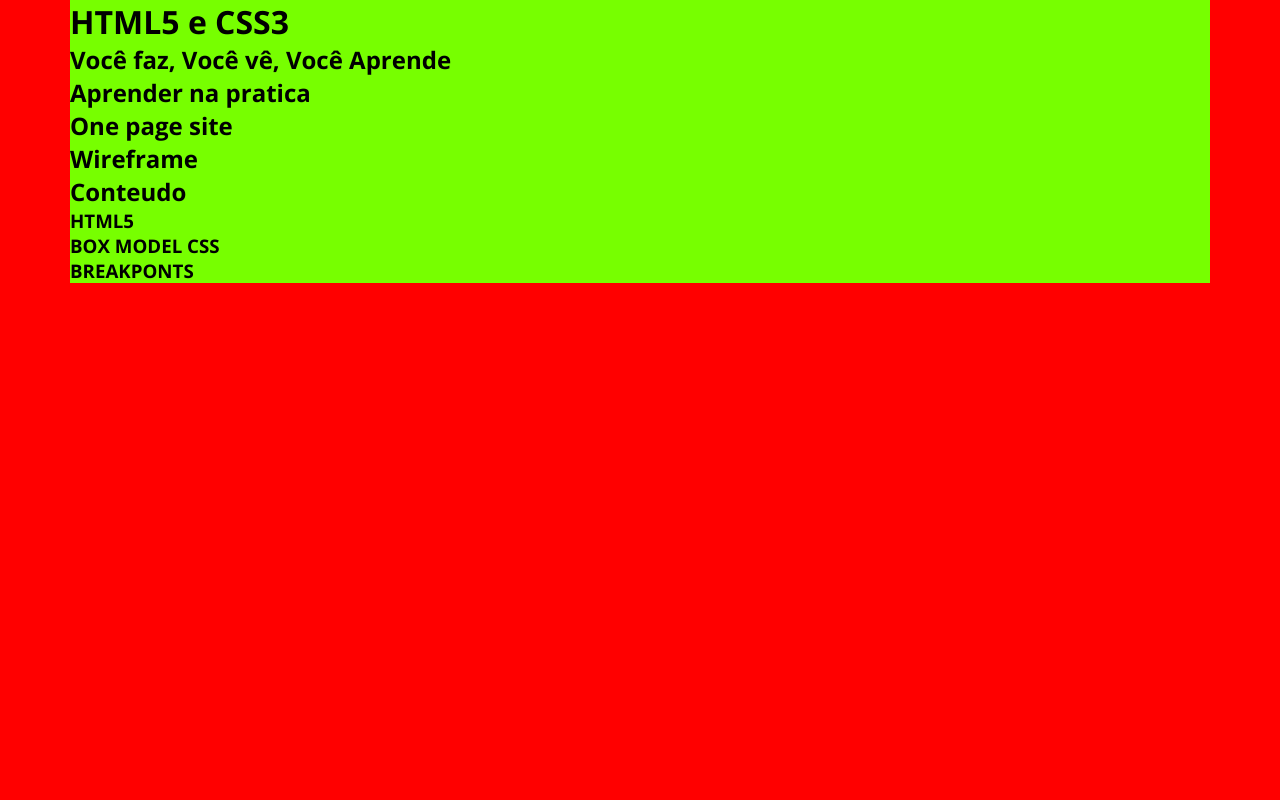
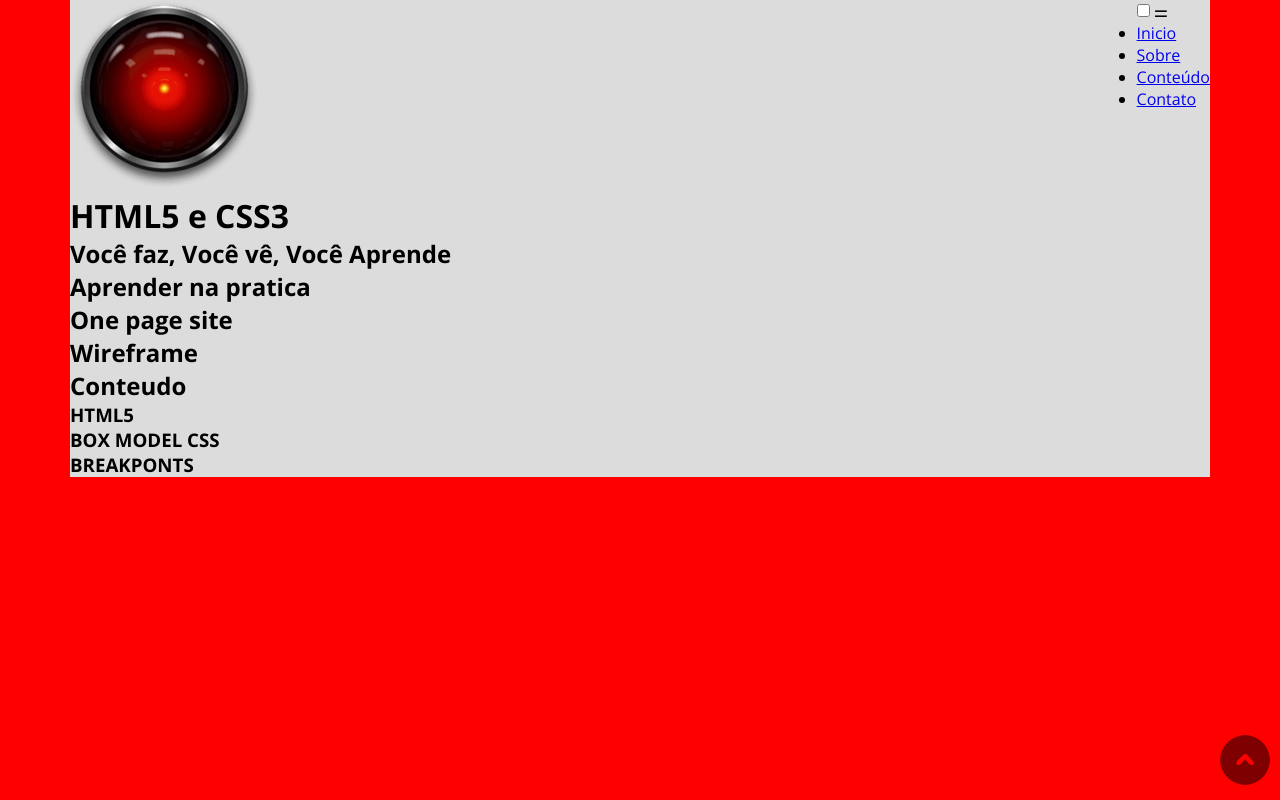
Before and after one commit to pmonterrazo/Instapam-Project, a plain HTML site: page index.html in a window 1280 px wide. Drawn offline with nearby package versions, Linux system fonts and the light colour scheme.

Commit message:
Alterações no Layout

```diff
--- a/index.html
+++ b/index.html
@@ -14,9 +14,21 @@
 
 <body>
     <!-- Cabeçalho -->
-    <header>
-        <div class="Container">
-
+    <header id="inicio"">
+        <div class="Container Flex">
+            <div id="logo">
+                <img src="img/logo.png" alt="hal 9000">
+            </div>
+            <nav>
+                <input type="checkbox" name="" id="check">
+                <label for="check">&#x268c;</label>
+                <ul>
+                    <li><a href="#inicio">Inicio</a></li>
+                    <li><a href="#sobre">Sobre</a></li>
+                    <li><a href="#conteudo">Conteúdo</a></li>
+                    <li><a href="#contato">Contato</a></li>
+                </ul>
+            </nav>
         </div>
     </header>
     <!-- Destaque -->
@@ -28,7 +40,7 @@
 
     </main>
     <!-- Sobre -->
-    <section>
+    <section id="sobre">
         <div class="Container">
             <h2>Aprender na pratica</h2>
         </div>
@@ -49,7 +61,7 @@
 
     </section>
     <!-- Conteudo -->
-    <section>
+    <section id="conteudo">
         <div class="Container">
             <h2>Conteudo</h2>
             <h3>HTML5</h3>
@@ -59,10 +71,10 @@
 
     </section>
     <!-- Rodapé -->
-    <footer>
+    <footer id="contato">
 
     </footer>
-
+    <a href="#inicio" id="topo"><img src="img/topo.png" alt="topo do site"></a>
 </body>
 
 </html>
--- a/style.css
+++ b/style.css
@@ -23,10 +23,21 @@ body {
 /* Layout */
 .Container {
     margin: 0 auto;
-    background-color: #77ff00;
+    background-color: #dcdcdc;
 }
 
+.Flex{
+    display: flex;
+    justify-content: space-between;
+}
 
+/* Topo do site */
+
+#topo {
+    position: fixed;
+    right: 10px;
+    bottom: 10px;
+}
 /* Smartphone Portrait */
 
 
```
